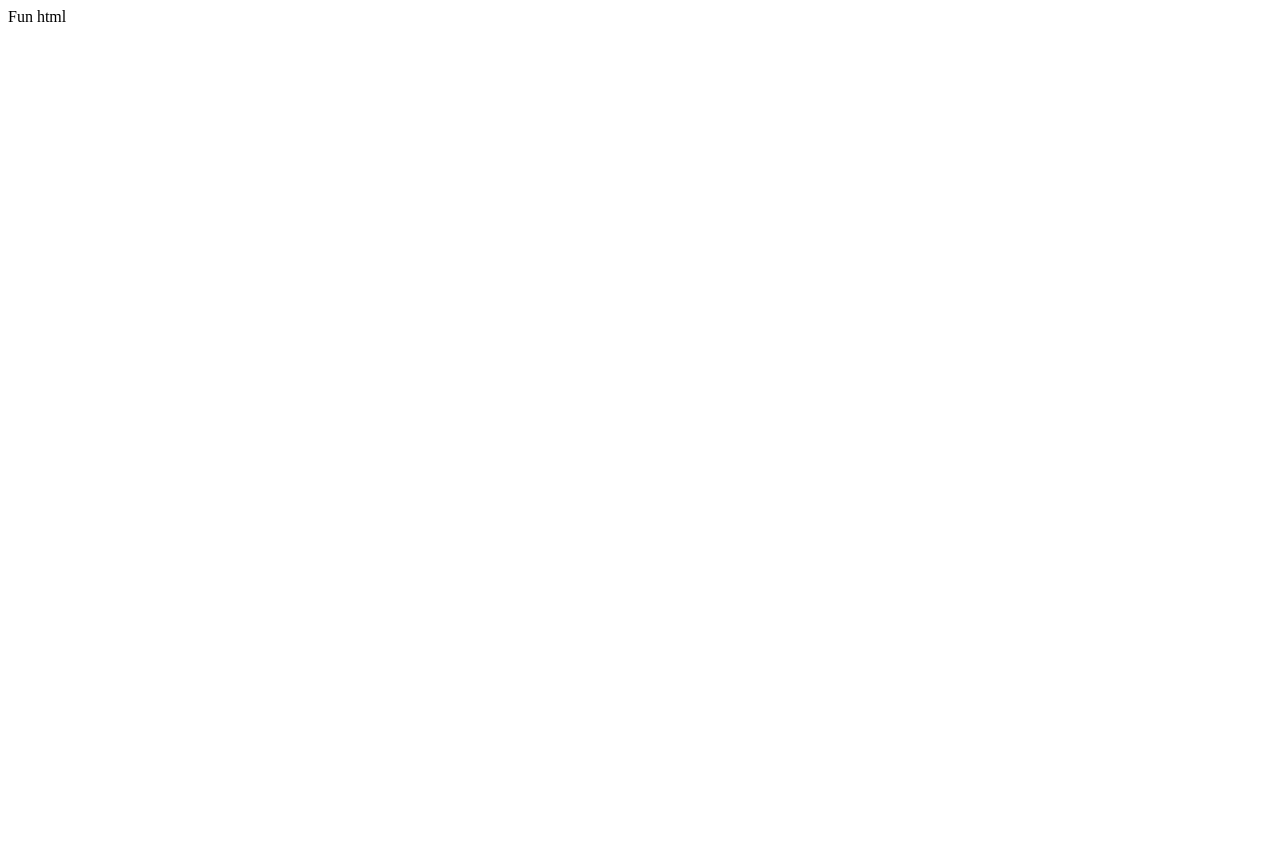
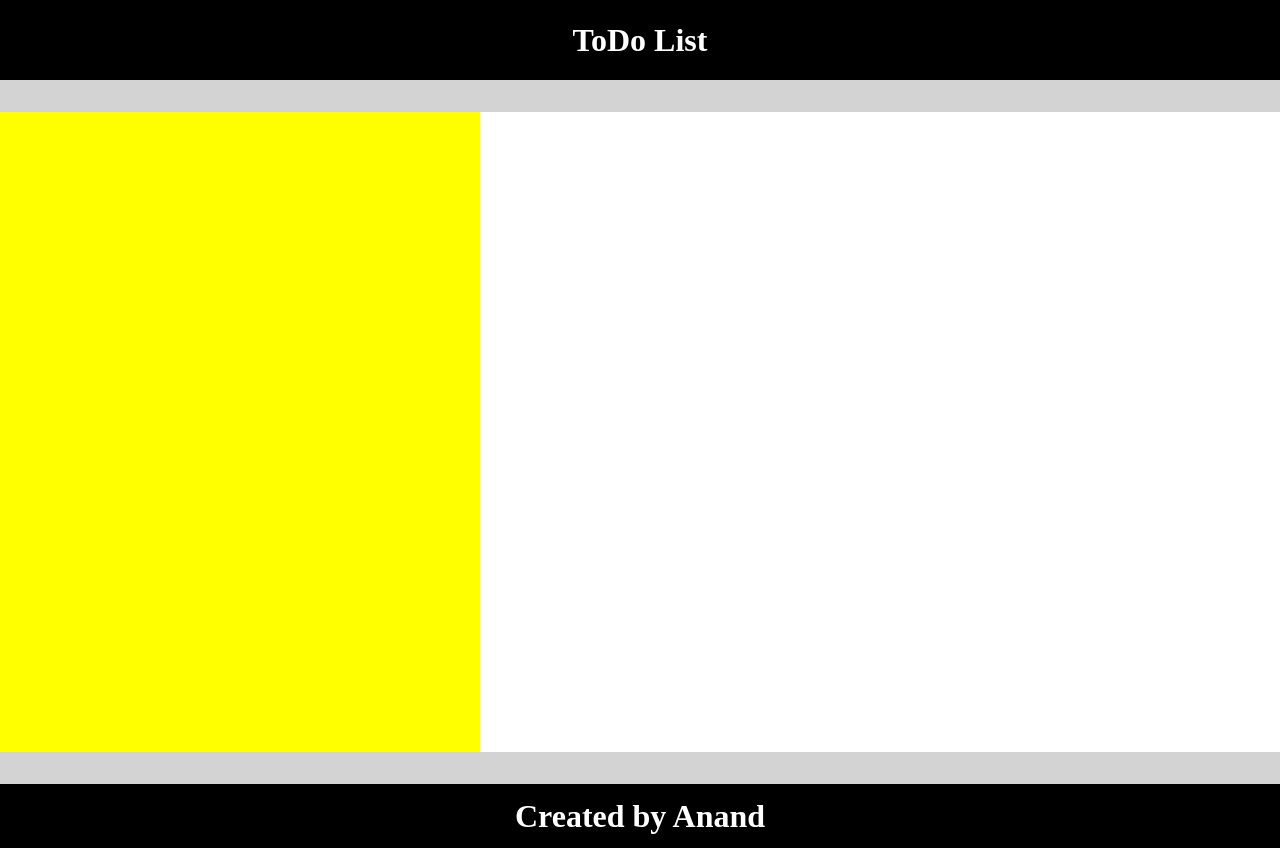
Before and after one commit to anandb104/todo-list, a website built with webpack: page src/template.html in a window 1280 px wide. Before the commit the page ends 800 px from the top, so only its background shows below. Built offline with nearby package versions, Linux system fonts and the light colour scheme.

Commit message:
Create the basic layout of the webpage to showcase the todo list

```diff
--- /dev/null
+++ b/src/style.css
@@ -0,0 +1,50 @@
+*{
+    margin:0px;
+    padding:0px;
+}
+body{
+    background-color:lightgray;
+    display:flex;
+    flex-direction: column;
+    gap:2rem;
+    align-items:center;
+    justify-content:center;
+}
+#todo-box{
+    display:flex;
+    flex-direction:row;
+    width:80rem;
+    height:40rem;
+}
+#projects-col{
+    width:30rem;
+    height:40rem;
+    background-color:yellow;
+}
+#tasks-col{
+    width:50rem;
+    height:40rem;
+    background-color:white;
+}
+#header{
+background-color: black;
+color:white;
+    display: flex;
+    justify-content: center;
+    align-items: center;
+    font-size: 32px;
+    font-weight:bold;
+    width:100vw;
+    height:5rem;
+}
+#footer{
+    background-color: black;
+    color:white;
+    display: flex;
+    justify-content: center;
+    align-items: center;
+    font-size: 32px;
+    font-weight:bold;
+    width:100vw;
+    height:4rem;
+}
--- a/src/template.html
+++ b/src/template.html
@@ -4,9 +4,21 @@
     <meta charset="UTF-8">
     <meta name="viewport" content="width=device-width, initial-scale=1.0">
     <title>Document</title>
+    <link rel="stylesheet" href="./style.css">
     <script src="script.js" type="module"></script>
 </head>
 <body>
-    Fun html
+    <div id="header">
+        ToDo List
+    </div>
+    <div id="todo-box">
+    <div id="projects-col">
+    </div>
+    <div id="tasks-col">
+    </div>
+</div>
+<div id="footer">
+Created by Anand
+</div>
 </body>
 </html>
```
